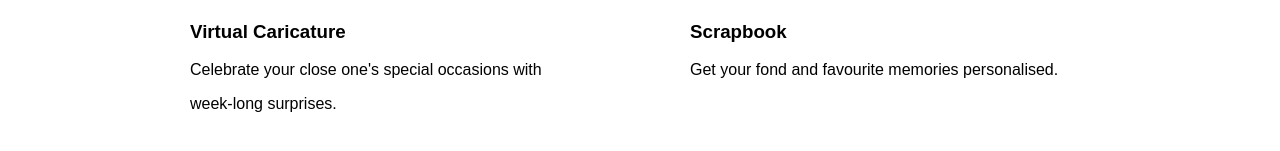
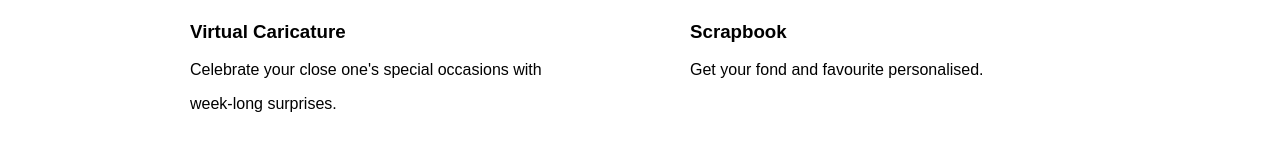
Before and after one commit to AnshikaTrivedi22/2013002_webshop, a plain HTML site: page index.html in a window 1280 px wide. Shown: the part 1474-1625 px from the top of the page. Drawn offline with Linux system fonts and the light colour scheme.

Commit message:
first commit

```diff
--- a/index.html
+++ b/index.html
@@ -87,7 +87,7 @@
         <div class="imgb"><img src="scrapbook1.jpg"style="height: 400px;width: 400px;">
         <div>
             <h3>Scrapbook</h3>
-            <p>Get your fond and favourite memories personalised.</p>
+            <p>Get your fond and favourite  personalised.</p>
         </div></div>
     </div>
 </section>
```
